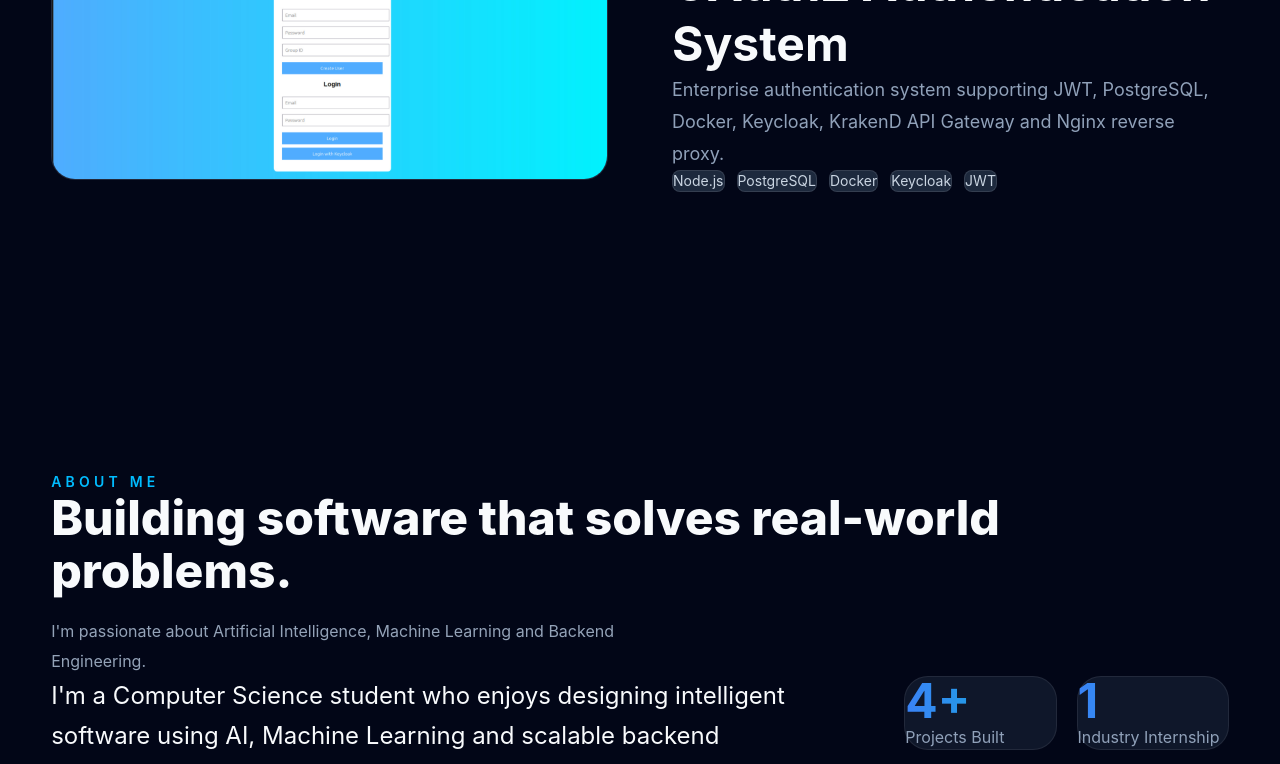
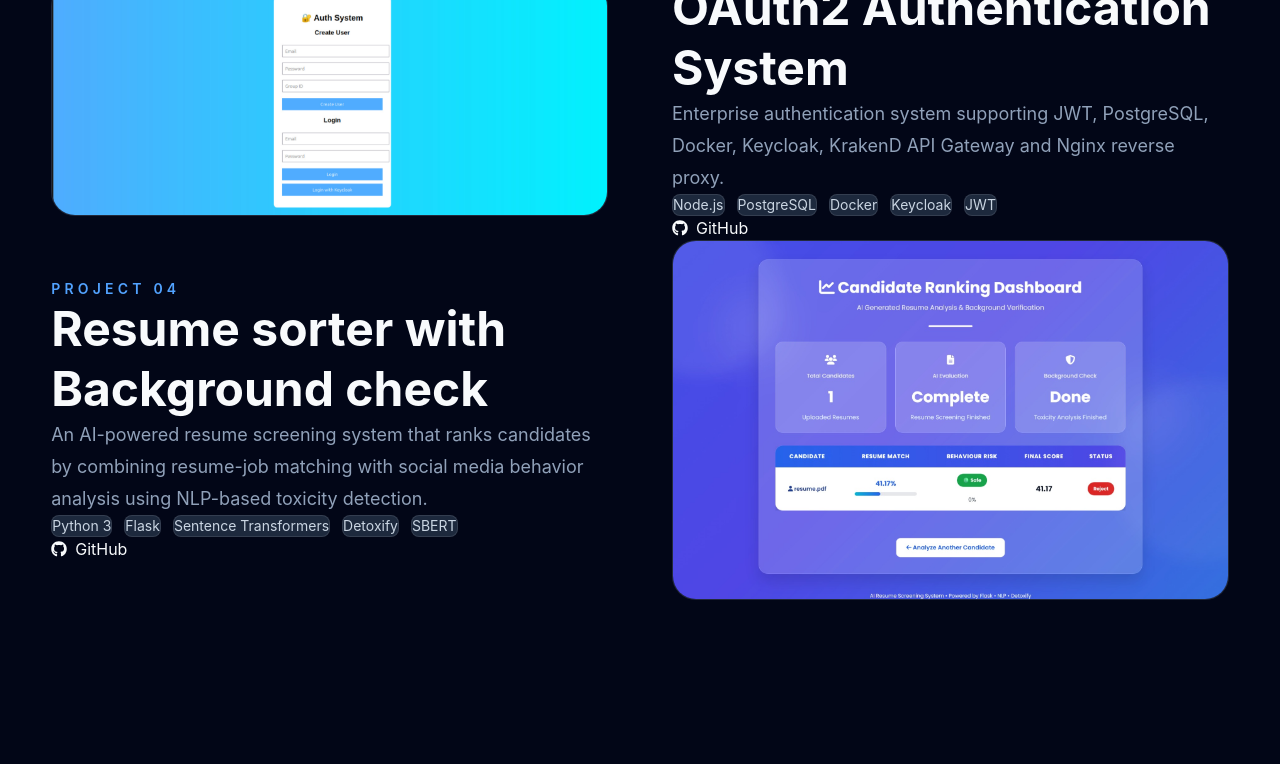
Before and after one commit to Haridharan2006/Portfolio, a React (Vite) app: page / in a window 1280 px wide. Shown: the part 1683-2447 px from the top of the page. Built offline with nearby package versions, Linux system fonts and the light colour scheme.

Commit message:
added project 4

```diff
--- a/src/data/projects.js
+++ b/src/data/projects.js
@@ -17,7 +17,7 @@ export const projects = [
       "AI",
     ],
 
-    github: "",
+    github: "https://github.com/Haridharan2006/ai-prescription-app",
 
     demo: "",
   },
@@ -40,7 +40,7 @@ export const projects = [
       "Embeddings",
     ],
 
-    github: "",
+    github: "https://github.com/Haridharan2006/icd-document-chatbot",
 
     demo: "",
   },
@@ -63,7 +63,29 @@ export const projects = [
       "JWT",
     ],
 
-    github: "",
+    github: "https://github.com/Haridharan2006/auth-system",
+
+    demo: "",
+  },
+  {
+    id: 4,
+
+    title: "Resume sorter with Background check",
+
+    image: "/project-images/resume.jpeg",
+
+    description:
+      "An AI-powered resume screening system that ranks candidates by combining resume-job matching with social media behavior analysis using NLP-based toxicity detection.",
+
+    technologies: [
+      "Python 3",
+      "Flask",
+      "Sentence Transformers",
+      "Detoxify",
+      "SBERT",
+    ],
+
+    github: "https://github.com/Haridharan2006/Resume-sorter",
 
     demo: "",
   },
```
Also changed, not shown: public/project-images/resume.jpeg (added).
